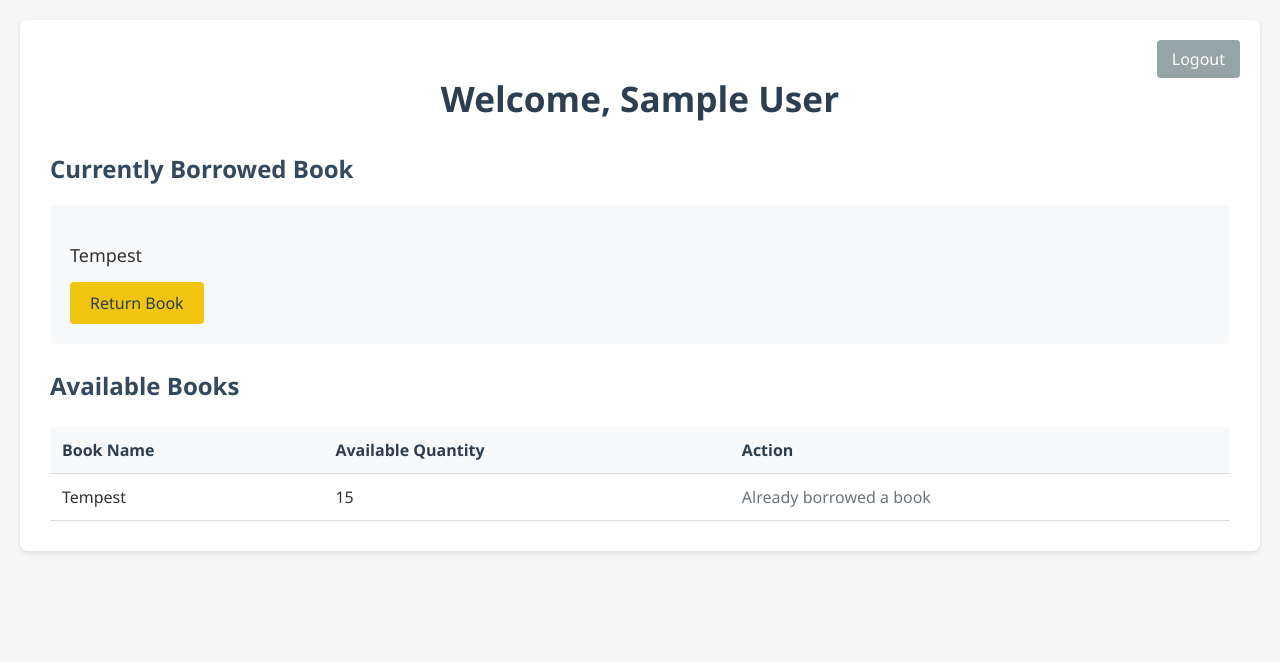
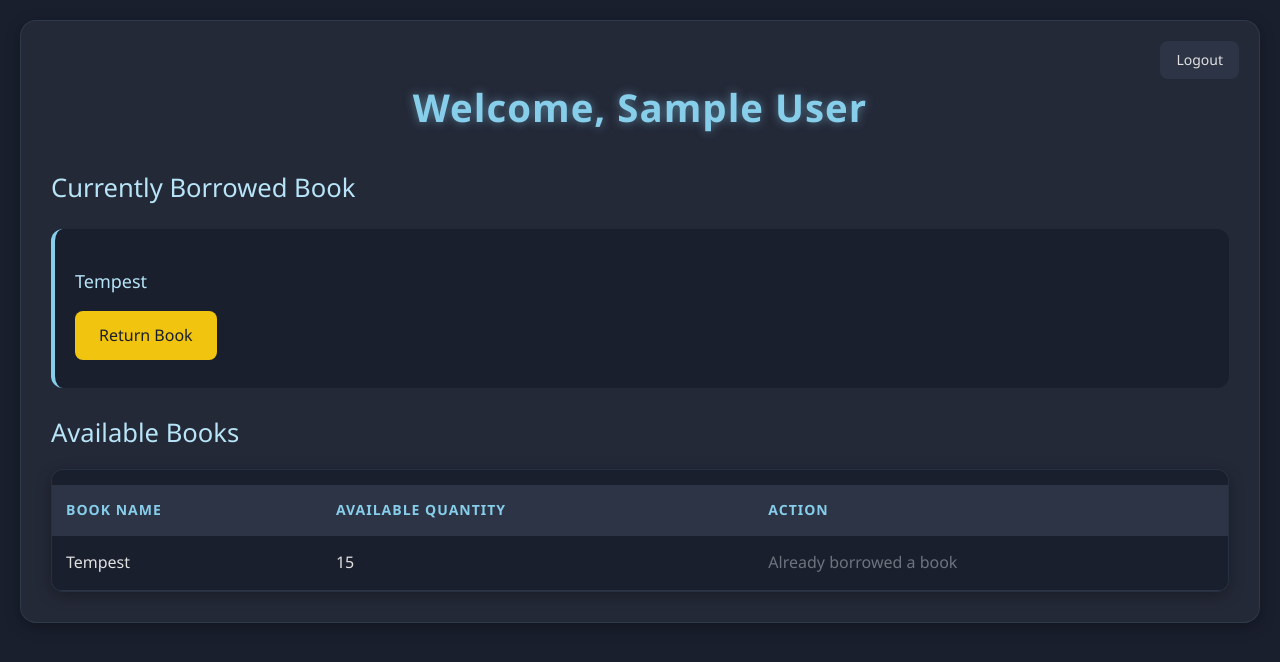
Before and after one commit to Im-Arth1307/Library_Management_System, a Flask app: page /student/dashboard in a window 1280 px wide. Shown: the top 662 px of the page. Run offline with Flask 3, Linux system fonts and the light colour scheme; a user stored in the database is signed in; tables that the repository leaves empty hold one stand-in row (values such as "Sample post").

Commit message:
Design changes

```diff
--- a/static/style.css
+++ b/static/style.css
@@ -1,186 +1,301 @@
+/* Variables */
+:root {
+    --primary: #87CEEB;          /* Sky Blue */
+    --primary-dark: #5FB6E5;     /* Darker Sky Blue */
+    --primary-light: #B7E4F7;    /* Lighter Sky Blue */
+    --background-dark: #1a1f2e;  /* Dark Blue Background */
+    --background-light: #242938; /* Slightly Lighter Dark Blue */
+    --secondary: #E0E0E0;        /* Light Grey for Text */
+    --success: #2ECC71;
+    --danger: #E74C3C;
+    --warning: #F1C40F;
+    --grey-light: #2d3446;      /* Darker Grey for Cards */
+    --grey: #6C757D;
+    --white: #FFFFFF;
+    --shadow: 0 4px 15px rgba(0, 0, 0, 0.3);
+    --glow: 0 0 15px rgba(135, 206, 235, 0.3); /* Sky Blue Glow */
+    --transition: all 0.3s cubic-bezier(0.4, 0, 0.2, 1);
+}
+
 /* Base Styles */
 body {
     font-family: 'Segoe UI', Tahoma, Geneva, Verdana, sans-serif;
     margin: 0;
     padding: 20px;
-    background-color: #f5f5f5;
-    color: #333;
+    background-color: var(--background-dark);
+    color: var(--secondary);
+    line-height: 1.6;
+    transition: var(--transition);
 }
 
 .container {
     max-width: 1200px;
     margin: 0 auto;
-    background-color: white;
+    background-color: var(--background-light);
     padding: 30px;
-    border-radius: 8px;
-    box-shadow: 0 2px 4px rgba(0, 0, 0, 0.1);
+    border-radius: 16px;
+    box-shadow: var(--shadow);
     position: relative;
+    border: 1px solid rgba(135, 206, 235, 0.1);
+    backdrop-filter: blur(10px);
 }
 
 /* Typography */
 h1 {
-    color: #2c3e50;
+    color: var(--primary);
     margin-bottom: 30px;
     text-align: center;
-    font-size: 2.2em;
+    font-size: 2.4em;
+    font-weight: 600;
+    text-shadow: 0 0 10px rgba(135, 206, 235, 0.5);
+    letter-spacing: 1px;
 }
 
 h2 {
-    color: #34495e;
+    color: var(--primary-light);
     margin: 25px 0 15px;
-    font-size: 1.5em;
+    font-size: 1.6em;
+    font-weight: 500;
 }
 
 /* Form Styles */
 .form-group {
-    margin-bottom: 15px;
+    margin-bottom: 20px;
 }
 
 .form-control {
     width: 100%;
-    padding: 10px;
-    border: 1px solid #ddd;
-    border-radius: 4px;
+    padding: 12px;
+    background-color: var(--background-dark);
+    border: 2px solid var(--grey-light);
+    border-radius: 8px;
     font-size: 16px;
-    transition: border-color 0.3s ease;
+    color: var(--secondary);
+    transition: var(--transition);
 }
 
 .form-control:focus {
-    border-color: #3498db;
+    border-color: var(--primary);
     outline: none;
+    box-shadow: var(--glow);
 }
 
-/* Button Styles */
+/* Button Styles with Animation */
 .btn {
-    padding: 10px 20px;
+    padding: 12px 24px;
     border: none;
-    border-radius: 4px;
+    border-radius: 8px;
     cursor: pointer;
     font-size: 16px;
-    transition: background-color 0.3s ease;
+    font-weight: 500;
+    transition: var(--transition);
     text-decoration: none;
     display: inline-block;
+    position: relative;
+    overflow: hidden;
+}
+
+.btn::after {
+    content: '';
+    position: absolute;
+    top: 50%;
+    left: 50%;
+    width: 0;
+    height: 0;
+    background-color: rgba(255, 255, 255, 0.2);
+    border-radius: 50%;
+    transform: translate(-50%, -50%);
+    transition: width 0.6s ease, height 0.6s ease;
+}
+
+.btn:hover::after {
+    width: 300%;
+    height: 300%;
 }
 
 .btn-primary {
-    background-color: #3498db;
-    color: white;
+    background-color: var(--primary);
+    color: var(--background-dark);
 }
 
 .btn-primary:hover {
-    background-color: #2980b9;
+    background-color: var(--primary-dark);
+    transform: translateY(-2px);
+    box-shadow: var(--glow);
 }
 
 .approve-btn {
-    background-color: #2ecc71;
-    color: white;
+    background-color: var(--success);
+    color: var(--white);
 }
 
 .reject-btn {
-    background-color: #e74c3c;
-    color: white;
+    background-color: var(--danger);
+    color: var(--white);
 }
 
 .return-btn {
-    background-color: #f1c40f;
-    color: #2c3e50;
+    background-color: var(--warning);
+    color: var(--background-dark);
 }
 
 .borrow-btn {
-    background-color: #3498db;
-    color: white;
+    background-color: var(--primary);
+    color: var(--background-dark);
 }
 
 .logout-btn {
     position: absolute;
     top: 20px;
     right: 20px;
-    background-color: #95a5a6;
-    color: white;
-    padding: 8px 15px;
-    border-radius: 4px;
+    background-color: var(--grey-light);
+    color: var(--secondary);
+    padding: 8px 16px;
+    border-radius: 8px;
     text-decoration: none;
+    font-size: 14px;
 }
 
 .logout-btn:hover {
-    background-color: #7f8c8d;
+    background-color: var(--grey);
+    transform: translateY(-1px);
+    box-shadow: var(--glow);
 }
 
 /* Table Styles */
 .table-responsive {
     overflow-x: auto;
+    border-radius: 12px;
+    box-shadow: var(--shadow);
+    background-color: var(--background-dark);
+    border: 1px solid rgba(135, 206, 235, 0.1);
 }
 
 .table {
     width: 100%;
-    border-collapse: collapse;
-    margin-top: 10px;
+    border-collapse: separate;
+    border-spacing: 0;
+    margin-top: 15px;
 }
 
 .table th,
 .table td {
-    padding: 12px;
+    padding: 14px;
     text-align: left;
-    border-bottom: 1px solid #ddd;
+    border-bottom: 1px solid var(--grey-light);
 }
 
 .table th {
-    background-color: #f8f9fa;
+    background-color: var(--grey-light);
     font-weight: 600;
-    color: #2c3e50;
+    color: var(--primary);
+    text-transform: uppercase;
+    font-size: 14px;
+    letter-spacing: 1px;
+}
+
+.table tr {
+    transition: var(--transition);
+}
+
+.table tr:nth-child(even) {
+    background-color: rgba(135, 206, 235, 0.05);
 }
 
 .table tr:hover {
-    background-color: #f8f9fa;
+    background-color: rgba(135, 206, 235, 0.1);
+    transform: scale(1.01);
 }
 
-/* Alert Messages */
+/* Alert Messages with Animation */
 .alert {
-    padding: 12px;
+    padding: 16px;
     margin-bottom: 20px;
-    border-radius: 4px;
-    background-color: #f8d7da;
-    color: #721c24;
+    border-radius: 8px;
+    background-color: var(--background-dark);
+    color: var(--primary);
     text-align: center;
+    border-left: 4px solid var(--primary);
+    animation: slideIn 0.5s ease-out;
+}
+
+@keyframes slideIn {
+    from {
+        transform: translateX(-20px);
+        opacity: 0;
+    }
+    to {
+        transform: translateX(0);
+        opacity: 1;
+    }
 }
 
 /* Auth Forms */
 .login-container,
 .register-container {
     max-width: 400px;
-    margin: 0 auto;
+    margin: 40px auto;
+    padding: 30px;
+    background-color: var(--background-light);
+    border-radius: 16px;
+    box-shadow: var(--shadow);
+    border: 1px solid rgba(135, 206, 235, 0.1);
+    animation: fadeIn 0.5s ease-out;
+}
+
+@keyframes fadeIn {
+    from {
+        opacity: 0;
+        transform: translateY(-20px);
+    }
+    to {
+        opacity: 1;
+        transform: translateY(0);
+    }
 }
 
 .auth-links {
     text-align: center;
-    margin-top: 20px;
+    margin-top: 25px;
 }
 
 .auth-links a {
-    color: #3498db;
+    color: var(--primary);
     text-decoration: none;
+    font-weight: 500;
+    transition: var(--transition);
 }
 
 .auth-links a:hover {
-    text-decoration: underline;
+    color: var(--primary-light);
+    text-shadow: var(--glow);
 }
 
 /* Dashboard Sections */
 .borrowed-book {
-    background-color: #f8f9fa;
+    background-color: var(--background-dark);
     padding: 20px;
-    border-radius: 4px;
+    border-radius: 12px;
     margin: 20px 0;
+    border-left: 4px solid var(--primary);
+    transition: var(--transition);
+}
+
+.borrowed-book:hover {
+    transform: translateX(5px);
+    box-shadow: var(--glow);
 }
 
 .book-name {
     font-size: 18px;
     margin-bottom: 15px;
+    color: var(--primary-light);
+    font-weight: 500;
 }
 
 .action-buttons {
     display: flex;
-    gap: 10px;
+    gap: 12px;
 }
 
 .text-center {
```
Also changed, not shown: other parts of static/style.css (+38 -4 lines), instance/library.db.
